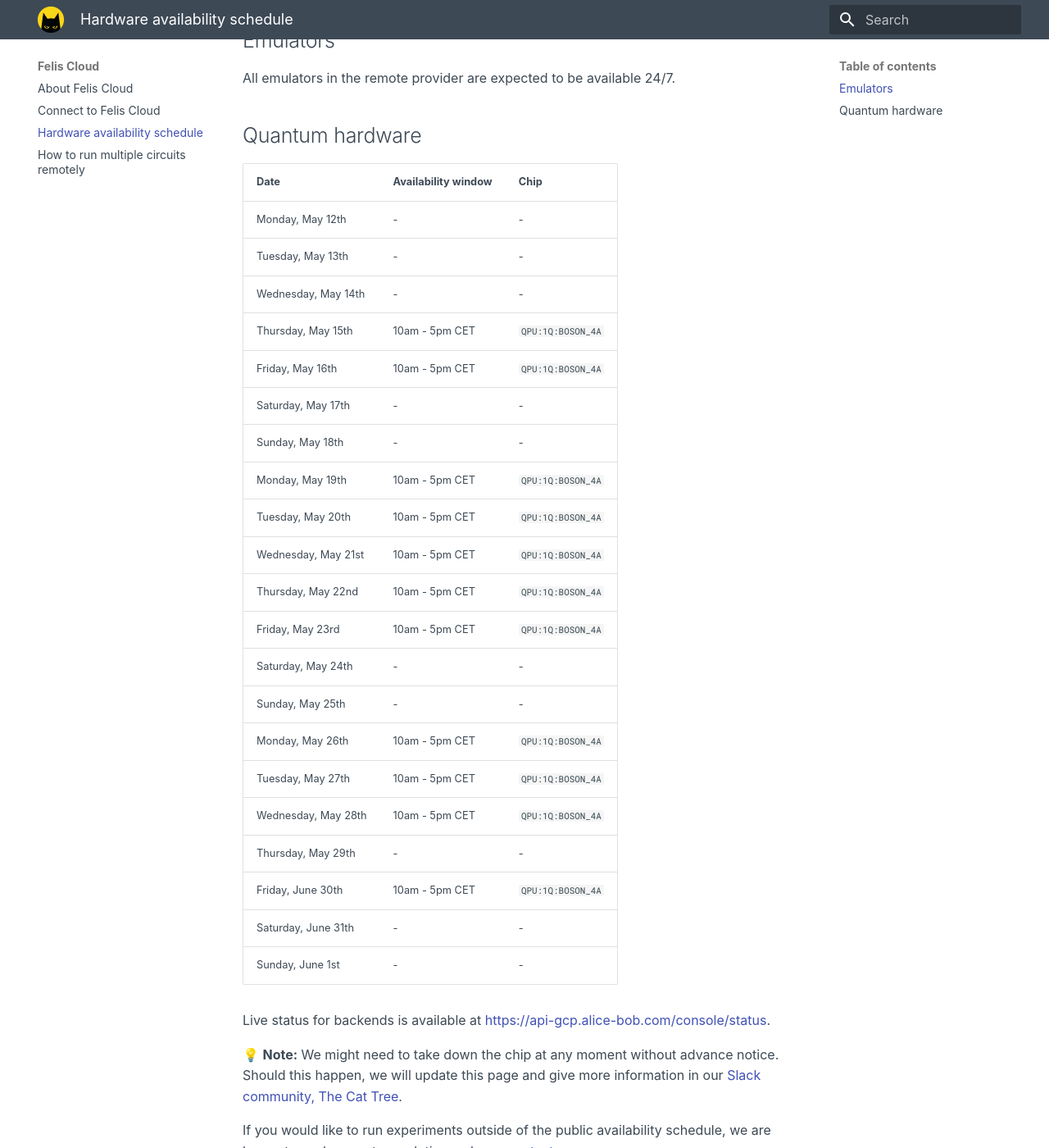
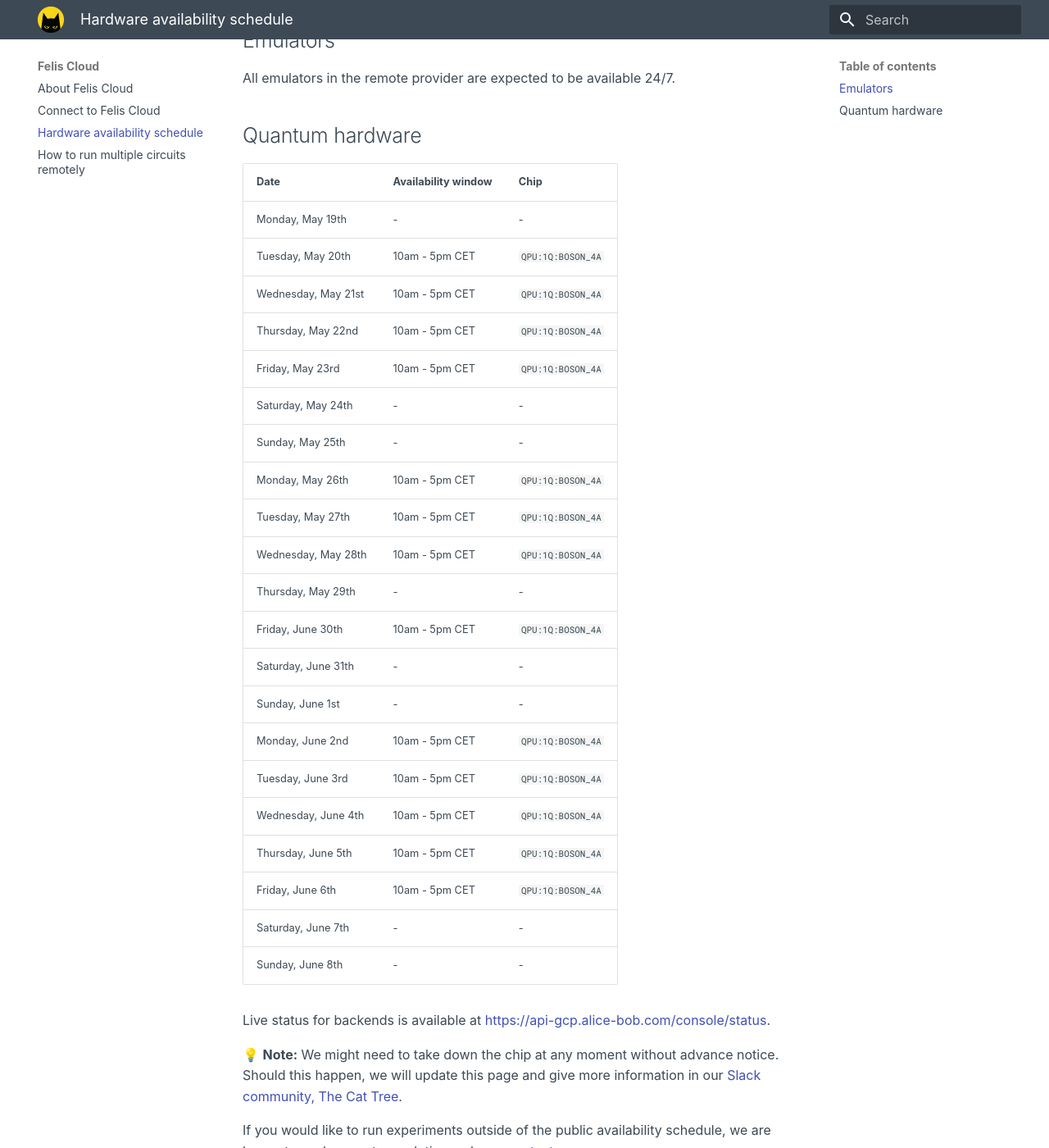
Before and after one commit to Alice-Bob-SW/felis, an MkDocs documentation site: the page built from docs/felis_cloud/hardware_availability_schedule.md, in a window 1280 px wide and 1400 px high, scrolled down 196 px. Shown: the whole window at 82% size. Built offline with MkDocs 1.6.1 and Material for MkDocs 9.7.7, drawn with Linux system fonts in a browser that asks for light colours.

Commit message:
Updated schedule

```diff
--- a/docs/felis_cloud/hardware_availability_schedule.md
+++ b/docs/felis_cloud/hardware_availability_schedule.md
@@ -8,14 +8,7 @@ All emulators in the remote provider are expected to be available 24/7.
 
 | Date | Availability window | Chip |
 | --- | --- | --- |
-| Monday, May 12th | - | - |
-| Tuesday, May 13th | - | - |
-| Wednesday, May 14th | - | - |
-| Thursday, May 15th | 10am - 5pm CET | `QPU:1Q:BOSON_4A` |
-| Friday, May 16th | 10am - 5pm CET | `QPU:1Q:BOSON_4A` |
-| Saturday, May 17th | - | - |
-| Sunday, May 18th | - | - |
-| Monday, May 19th | 10am - 5pm CET | `QPU:1Q:BOSON_4A` |
+| Monday, May 19th | - | - |
 | Tuesday, May 20th | 10am - 5pm CET | `QPU:1Q:BOSON_4A` |
 | Wednesday, May 21st | 10am - 5pm CET | `QPU:1Q:BOSON_4A` |
 | Thursday, May 22nd | 10am - 5pm CET | `QPU:1Q:BOSON_4A` |
@@ -29,7 +22,13 @@ All emulators in the remote provider are expected to be available 24/7.
 | Friday, June 30th | 10am - 5pm CET | `QPU:1Q:BOSON_4A` |
 | Saturday, June 31th | - | - |
 | Sunday, June 1st | - | - |
-
+| Monday, June 2nd | 10am - 5pm CET | `QPU:1Q:BOSON_4A` |
+| Tuesday, June 3rd | 10am - 5pm CET | `QPU:1Q:BOSON_4A` |
+| Wednesday, June 4th | 10am - 5pm CET | `QPU:1Q:BOSON_4A` |
+| Thursday, June 5th | 10am - 5pm CET | `QPU:1Q:BOSON_4A` |
+| Friday, June 6th | 10am - 5pm CET | `QPU:1Q:BOSON_4A` |
+| Saturday, June 7th | - | - |
+| Sunday, June 8th | - | - |
 
 
 Live status for backends is available at [https://api-gcp.alice-bob.com/console/status](https://api-gcp.alice-bob.com/console/status).
```
